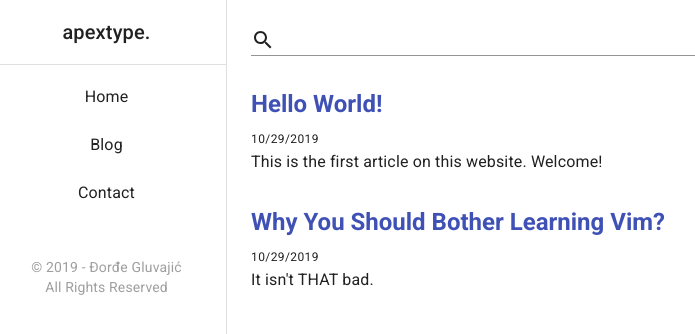
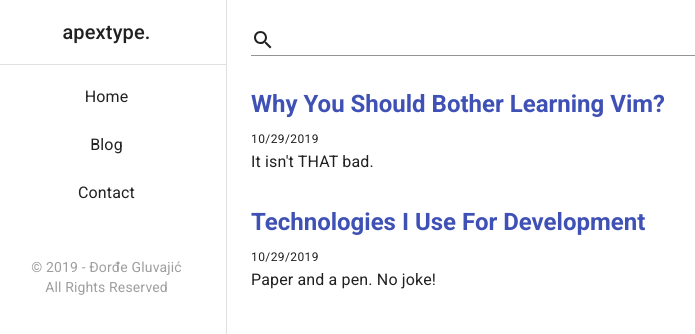
Before and after one commit to crn1/apextype-frontend, a React (Create React App) app: page /blog in a window 1280 px wide. Shown: the top 334 px of the page, without its empty margins (13-708 px from the left). Built offline with nearby package versions, Linux system fonts and the light colour scheme.

Commit message:
Added tech article

```diff
--- a/src/App.js
+++ b/src/App.js
@@ -10,10 +10,27 @@ import Projects from './Projects';
 
 import NotFound from './404.js';
 
-const HelloWorld = () => (
+const Tech = () => (
 	<Article
-		title='Hello World!'
-		content={'Hello. Welcome to apextype!'}
+		title='Technologies I Use For Development'
+		content={`
+			<p>This is the set of tools and technologies that I use for my daily work. I experimented with a lot of things for over a years, but I decided to settle down (for now) with these:</p>
+			<br />
+			<p><strong>React.js - Frontend development</strong></p>
+			<p>"React.js is JavaScript library for building user interfaces", says the official website. It was recommended to me by an old friend of mine when I started the development of my first web-based project. From that time, React is my preference. I used it with Redux and later with MobX, but with the introduction of Hooks, I decided to use React.js without any additional state-management libraries. In the last month, I started experimenting with Next.js.</p>
+			<br />
+			<p><strong>Flask - Backend development</strong></p>
+			<p>Conventional wisdom says that if you use Python for backend, you surely use Django. But that is not the case with me. For the backend, I use Python Flask. It is "a lightweight WSGI web application framework" and it makes things easier for me because, in combination with peewee, my projects are always simple, scalable and stable.</p>
+			<br />
+			<p><strong>DigitalOcean - Deployment</strong></p>
+			<p>DigitalOcean is becoming more and more mainstream these days. With its ridiculously easy setup, stability and performance, DigitalOcean is a no-brainer in DevOps world today.</p>
+			<br />
+			<p><strong>Vim - Text Editor and IDE</strong></p>
+			<p>Vim is a text editor which makes my daily work most productive. It doesn't need a mouse to function, it is highly customizable and it's pretty fast. I can freely say that you can use Vim for every situation. You can turn it into full-scale IDE for your project, even with an automatic compilation of written code.</p>
+			<br />
+			<p><strong>FreeBSD - Operating System</strong><p>
+			<p>It's not Windows. It's not Mac. Heck, it's not even Linux. Why FreeBSD? First and foremost - stability. Second, the ability to customize it to achieve maximum minimalism. I don't need that much apps for development: I only need terminal and Firefox. Nothing more, nothing less. And FreeBSD allows me to do it. But hey, there is also something like Arch and Manjaro in the linux world that can do the same thing, right? I suppose that I like to be a black sheep in everything that I do.</p>
+		`}
 		date='10/29/2019'
 	/>
 );
@@ -55,7 +72,7 @@ const App = () => (
 				<Route path='/contact' component={Contact} />
 				<Route path='/projects' component={Projects} />
 
-				<Route path='/hello' component={HelloWorld} />
+				<Route path='/tech' component={Tech} />
 				<Route path='/vim' component={Vim} />
 				<Route component={NotFound} />
 			</Switch>
--- a/src/Blog.js
+++ b/src/Blog.js
@@ -32,16 +32,16 @@ const Blog = (props) => {
 	const [data, setData] = useState([
 		{
 			date: '10/29/2019',
-			description: 'This is the first article on this website. Welcome!',
-			slug: 'hello',
-			title: 'Hello World!'
+			description: "It isn't THAT bad.",
+			slug: 'vim',
+			title: 'Why You Should Bother Learning Vim?'
 		},
 		{
 			date: '10/29/2019',
-			description: "It isn't THAT bad.",
-			slug: 'vim',
-			title: 'Why You Should Bother Learning Vim?'
-		}
+			description: 'Paper and a pen. No joke!',
+			slug: 'tech',
+			title: 'Technologies I Use For Development'
+		},
 	]);
 
 	const [filteredData, setFilteredData] = useState([]);
```
